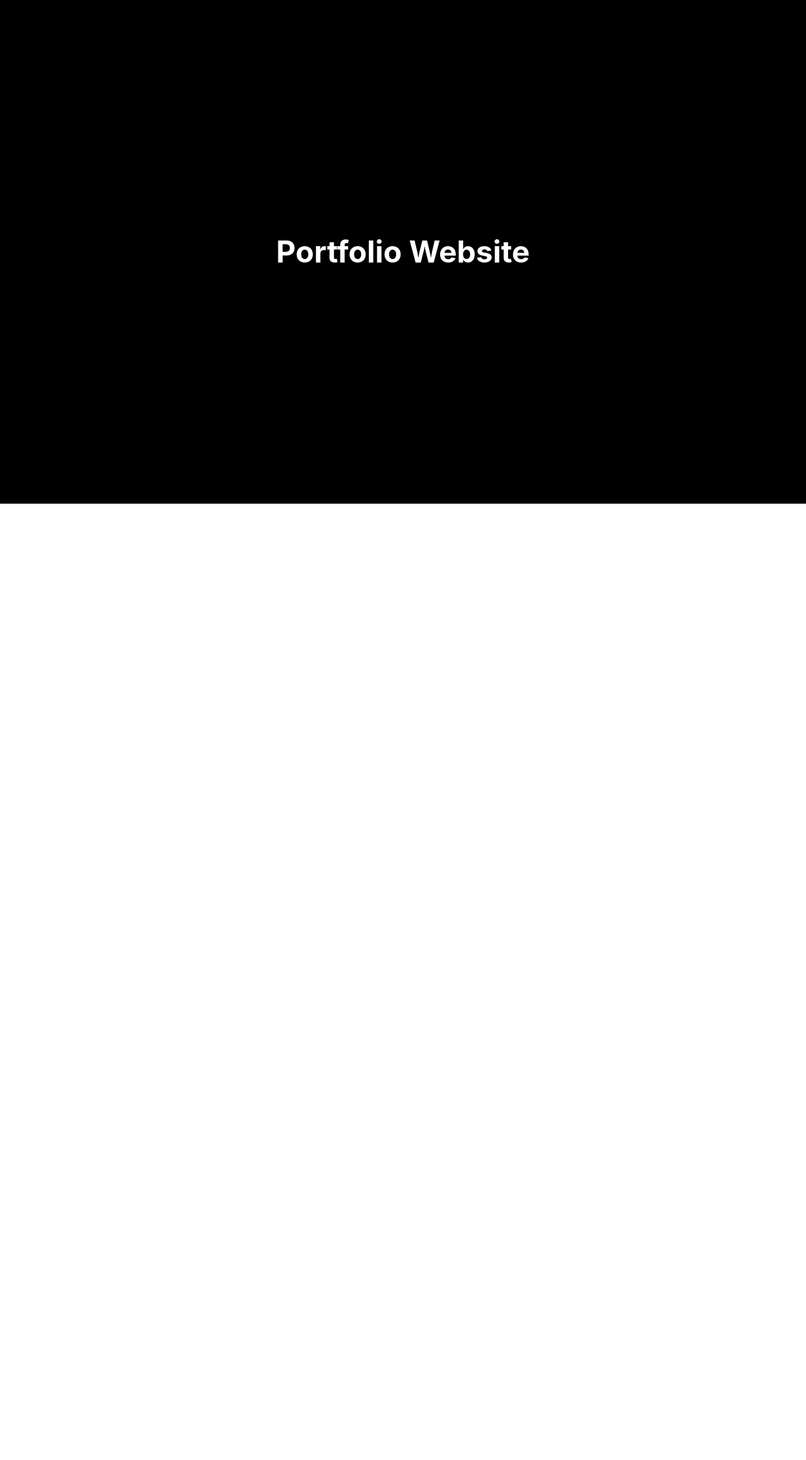
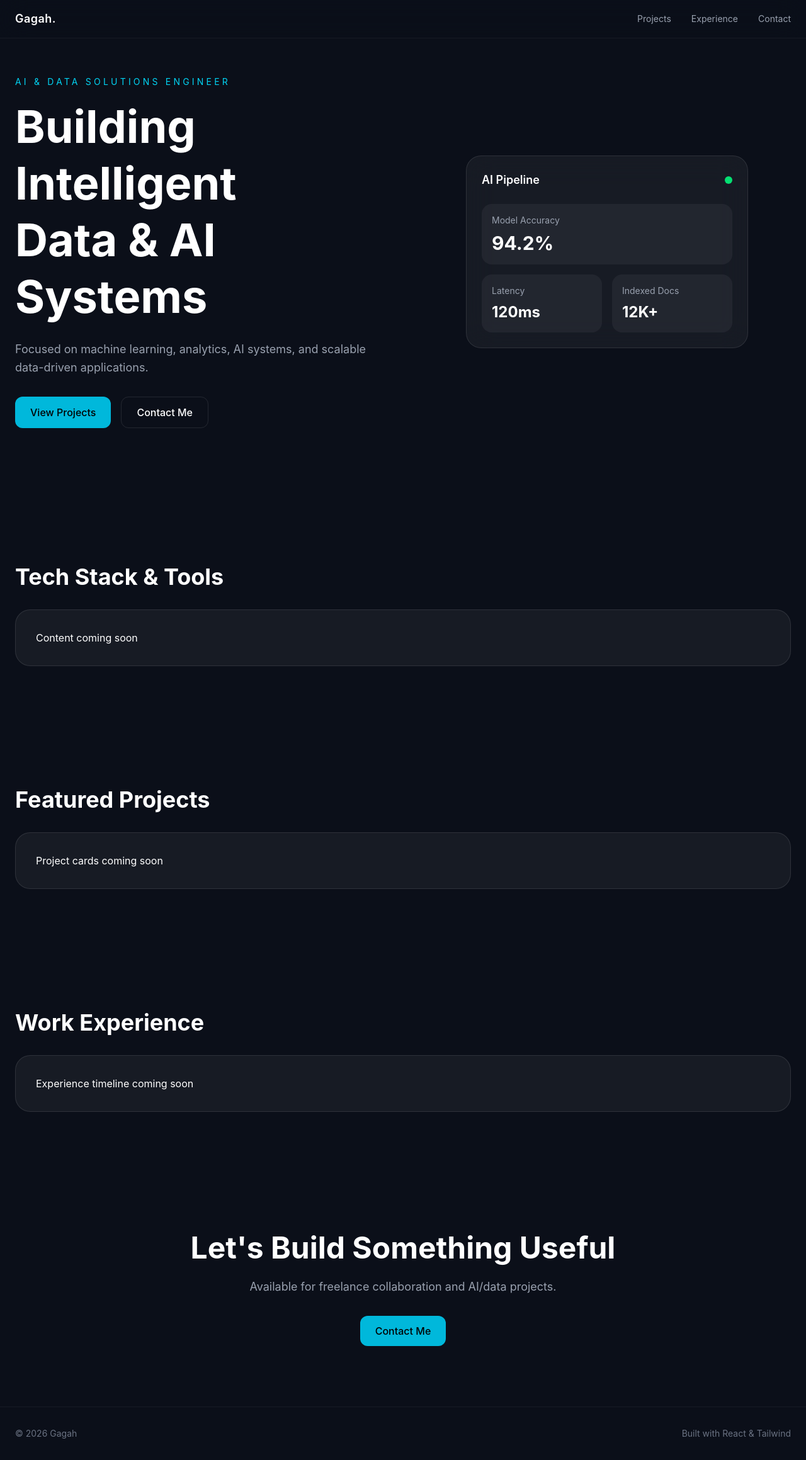
Before and after one commit to adilagagagah/adilagagagah.github.io, a React (Vite) app: page / in a window 1280 px wide. Shown: the whole page at 63% size. Before the commit the page ends 800 px from the top, so only its background shows below. Built offline with nearby package versions, Linux system fonts and the light colour scheme.

Commit message:
creating website basic structure

```diff
--- a/src/App.jsx
+++ b/src/App.jsx
@@ -1,11 +1,30 @@
+import Navbar from "./components/layout/Navbar";
+
+import HeroSection from "./components/sections/1_HeroSection";
+import TechStackSection from "./components/sections/2_TechStackSection";
+import ProjectsSection from "./components/sections/3_ProjectsSection";
+import ExperienceSection from "./components/sections/4_ExperienceSection";
+import ContactSection from "./components/sections/5_ContactSection";
+import Footer from "./components/sections/6_Footer";
+
 function App() {
   return (
-    <div className="min-h-screen bg-black text-white flex items-center justify-center">
-      <h1 className="text-5xl font-bold">
-        Portfolio Website
-      </h1>
+    <div className="bg-[#0B0F19] text-white">
+
+      <Navbar />
+
+      <main>
+        <HeroSection />
+        <TechStackSection />
+        <ProjectsSection />
+        <ExperienceSection />
+        <ContactSection />
+      </main>
+
+      <Footer />
+
     </div>
-  )
+  );
 }
 
-export default App
+export default App;
--- /dev/null
+++ b/src/components/layout/Navbar.jsx
@@ -0,0 +1,31 @@
+export default function Navbar() {
+  return (
+    <header className="fixed top-0 z-50 w-full border-b border-white/5 bg-[#0B0F19]/80 backdrop-blur-xl">
+
+      <div className="mx-auto flex max-w-7xl items-center justify-between px-6 py-4">
+
+        <h1 className="text-lg font-semibold tracking-wide">
+          Gagah.
+        </h1>
+
+        <nav className="hidden gap-8 md:flex">
+
+          <a href="#projects" className="text-sm text-gray-400 hover:text-white">
+            Projects
+          </a>
+
+          <a href="#experience" className="text-sm text-gray-400 hover:text-white">
+            Experience
+          </a>
+
+          <a href="#contact" className="text-sm text-gray-400 hover:text-white">
+            Contact
+          </a>
+
+        </nav>
+
+      </div>
+
+    </header>
+  );
+}
--- /dev/null
+++ b/src/components/sections/1_HeroSection.jsx
@@ -0,0 +1,106 @@
+export default function HeroSection() {
+  return (
+    <section className="flex min-h-screen items-center px-6">
+
+      <div className="mx-auto grid max-w-7xl gap-16 md:grid-cols-2">
+
+        {/* Left */}
+        <div className="flex flex-col justify-center">
+
+          <p className="mb-4 text-sm uppercase tracking-[0.3em] text-cyan-400">
+            AI & Data Solutions Engineer
+          </p>
+
+          <h1 className="mb-6 text-5xl font-bold leading-tight md:text-7xl">
+            Building Intelligent
+            <br />
+            Data & AI Systems
+          </h1>
+
+          <p className="mb-8 max-w-xl text-lg leading-relaxed text-gray-400">
+            Focused on machine learning, analytics,
+            AI systems, and scalable data-driven applications.
+          </p>
+
+          <div className="flex gap-4">
+
+            <button className="rounded-xl bg-cyan-500 px-6 py-3 font-medium text-black hover:bg-cyan-400">
+              View Projects
+            </button>
+
+            <button className="rounded-xl border border-white/10 px-6 py-3 font-medium hover:border-white/30">
+              Contact Me
+            </button>
+
+          </div>
+
+        </div>
+
+        {/* Right */}
+        <div className="flex items-center justify-center">
+
+          <div className="w-full max-w-md rounded-3xl border border-white/10 bg-white/5 p-6 backdrop-blur-xl">
+
+            <div className="mb-6 flex items-center justify-between">
+
+              <h3 className="text-lg font-semibold">
+                AI Pipeline
+              </h3>
+
+              <div className="h-3 w-3 rounded-full bg-green-400" />
+
+            </div>
+
+            <div className="space-y-4">
+
+              <div className="rounded-2xl bg-white/5 p-4">
+
+                <p className="text-sm text-gray-400">
+                  Model Accuracy
+                </p>
+
+                <h2 className="mt-2 text-3xl font-bold">
+                  94.2%
+                </h2>
+
+              </div>
+
+              <div className="grid grid-cols-2 gap-4">
+
+                <div className="rounded-2xl bg-white/5 p-4">
+
+                  <p className="text-sm text-gray-400">
+                    Latency
+                  </p>
+
+                  <h3 className="mt-2 text-2xl font-bold">
+                    120ms
+                  </h3>
+
+                </div>
+
+                <div className="rounded-2xl bg-white/5 p-4">
+
+                  <p className="text-sm text-gray-400">
+                    Indexed Docs
+                  </p>
+
+                  <h3 className="mt-2 text-2xl font-bold">
+                    12K+
+                  </h3>
+
+                </div>
+
+              </div>
+
+            </div>
+
+          </div>
+
+        </div>
+
+      </div>
+
+    </section>
+  );
+}
--- /dev/null
+++ b/src/components/sections/2_TechStackSection.jsx
@@ -0,0 +1,19 @@
+export default function TechStackSection() {
+  return (
+    <section className="px-6 py-24">
+
+      <div className="mx-auto max-w-7xl">
+
+        <h2 className="mb-8 text-4xl font-bold">
+          Tech Stack & Tools
+        </h2>
+
+        <div className="rounded-3xl border border-white/10 bg-white/5 p-8">
+          Content coming soon
+        </div>
+
+      </div>
+
+    </section>
+  );
+}
--- /dev/null
+++ b/src/components/sections/3_ProjectsSection.jsx
@@ -0,0 +1,22 @@
+export default function ProjectsSection() {
+  return (
+    <section
+      id="projects"
+      className="px-6 py-24"
+    >
+
+      <div className="mx-auto max-w-7xl">
+
+        <h2 className="mb-8 text-4xl font-bold">
+          Featured Projects
+        </h2>
+
+        <div className="rounded-3xl border border-white/10 bg-white/5 p-8">
+          Project cards coming soon
+        </div>
+
+      </div>
+
+    </section>
+  );
+}
--- /dev/null
+++ b/src/components/sections/4_ExperienceSection.jsx
@@ -0,0 +1,22 @@
+export default function ExperienceSection() {
+  return (
+    <section
+      id="experience"
+      className="px-6 py-24"
+    >
+
+      <div className="mx-auto max-w-7xl">
+
+        <h2 className="mb-8 text-4xl font-bold">
+          Work Experience
+        </h2>
+
+        <div className="rounded-3xl border border-white/10 bg-white/5 p-8">
+          Experience timeline coming soon
+        </div>
+
+      </div>
+
+    </section>
+  );
+}
--- /dev/null
+++ b/src/components/sections/5_ContactSection.jsx
@@ -0,0 +1,26 @@
+export default function ContactSection() {
+  return (
+    <section
+      id="contact"
+      className="px-6 py-24"
+    >
+
+      <div className="mx-auto max-w-4xl text-center">
+
+        <h2 className="mb-6 text-5xl font-bold">
+          Let's Build Something Useful
+        </h2>
+
+        <p className="mb-8 text-lg text-gray-400">
+          Available for freelance collaboration and AI/data projects.
+        </p>
+
+        <button className="rounded-xl bg-cyan-500 px-6 py-3 font-medium text-black hover:bg-cyan-400">
+          Contact Me
+        </button>
+
+      </div>
+
+    </section>
+  );
+}
--- /dev/null
+++ b/src/components/sections/6_Footer.jsx
@@ -0,0 +1,19 @@
+export default function Footer() {
+  return (
+    <footer className="border-t border-white/5 px-6 py-8">
+
+      <div className="mx-auto flex max-w-7xl items-center justify-between">
+
+        <p className="text-sm text-gray-500">
+          © 2026 Gagah
+        </p>
+
+        <p className="text-sm text-gray-500">
+          Built with React & Tailwind
+        </p>
+
+      </div>
+
+    </footer>
+  );
+}
```
